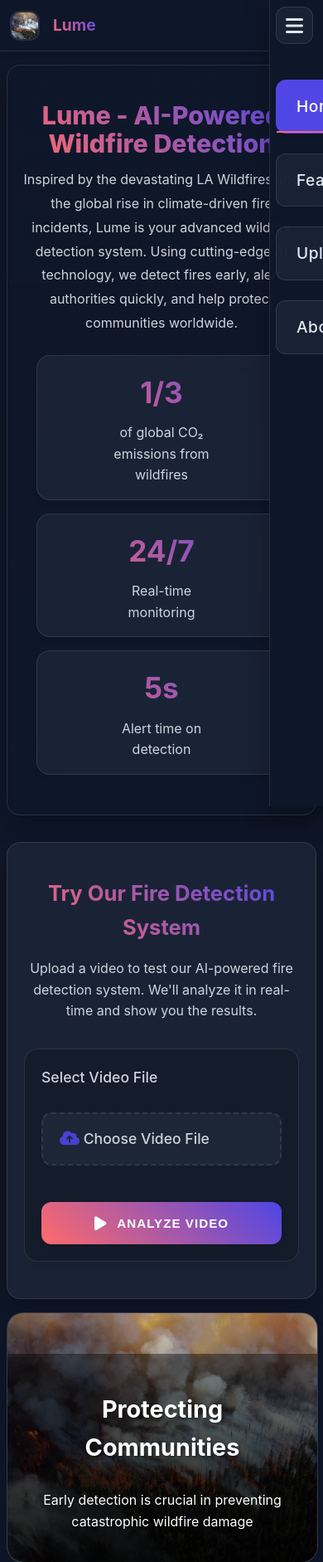
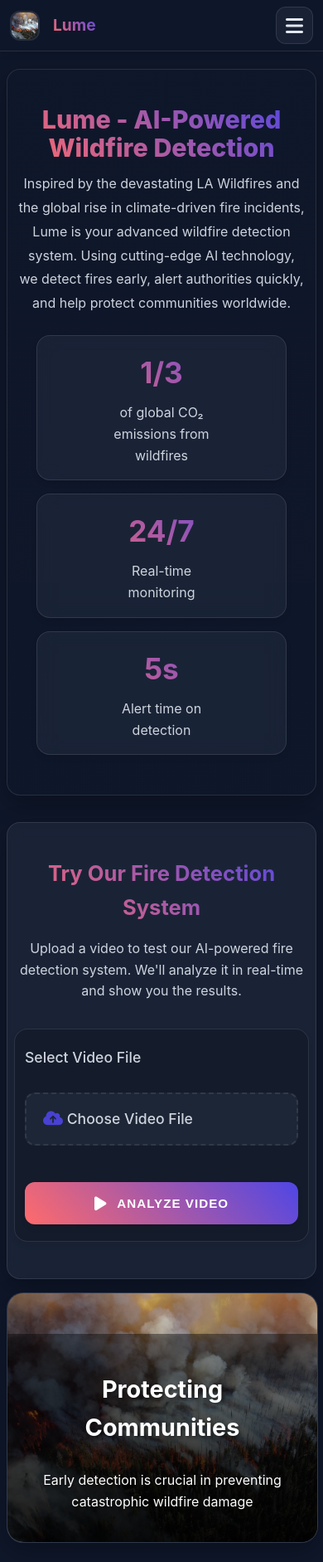
Before and after one commit to chaudharycoding/Lume, a Flask app: page / in a window 390 px wide. Shown: the top 1883 px of the page at 83% size. Run offline with Flask 3, Linux system fonts and the light colour scheme.

Commit message:
Fix critical mobile layout issues
Fixes:
- Prevent horizontal scrolling with overflow-x: hidden
- Add proper box-sizing: border-box to all mobile elements
- Fix navigation menu width (280px max, 85vw for small screens)
- Improve hero section spacing and navbar clearance
- Fix upload section padding and text cutoff issues
- Ensure all content stays within viewport boundaries
- Better responsive breakpoints for 768px and 480px screens
- Add word-wrap for long text to prevent overflow

Should resolve navigation overlap and text cutoff issues

```diff
--- a/templates/index.html
+++ b/templates/index.html
@@ -525,12 +525,16 @@
         @media (max-width: 768px) {
             .container {
                 padding: 0.75rem;
+                width: 100%;
+                box-sizing: border-box;
             }
 
             .hero {
-                padding: 2rem 1rem;
+                padding: 2rem 0.75rem;
                 margin-bottom: 2rem;
-                margin-top: 60px; /* Account for fixed navbar */
+                margin-top: 80px; /* Account for fixed navbar */
+                box-sizing: border-box;
+                width: 100%;
             }
 
             .hero h1 {
@@ -563,24 +567,33 @@
             }
 
             .upload-section {
-                padding: 1.5rem;
-                margin: 1.5rem auto;
+                padding: 1.5rem 0.75rem;
+                margin: 1.5rem 0;
+                box-sizing: border-box;
+                width: 100%;
             }
 
             .upload-section h2 {
                 font-size: 1.8rem;
                 margin-bottom: 1rem;
+                text-align: center;
+                padding: 0 0.5rem;
+                word-wrap: break-word;
             }
 
             .upload-section p {
                 font-size: 1rem;
                 margin-bottom: 2rem;
-                padding: 0;
+                padding: 0 0.5rem;
+                text-align: center;
+                line-height: 1.6;
             }
 
             .upload-form {
-                padding: 1.5rem;
+                padding: 1.5rem 1rem;
                 gap: 1.25rem;
+                box-sizing: border-box;
+                width: 100%;
             }
 
             .file-input-label {
@@ -948,18 +961,20 @@
             .nav-links {
                 position: fixed;
                 top: 0;
-                right: -300px;  /* Start off-screen */
-                width: 300px;
+                right: -100%;  /* Start off-screen */
+                width: 280px;
+                max-width: 85vw;
                 height: 100vh;
                 background: rgba(15, 23, 42, 0.98);
                 backdrop-filter: blur(10px);
-                padding: 6rem 2rem 2rem;
+                padding: 5rem 1.5rem 2rem;
                 flex-direction: column;
                 gap: 1.5rem;
                 transition: right 0.3s cubic-bezier(0.4, 0, 0.2, 1);
                 border-left: 1px solid var(--border-color);
                 box-shadow: var(--shadow-lg);
                 z-index: 1000;
+                box-sizing: border-box;
             }
 
             .nav-links.active {
@@ -1014,15 +1029,29 @@
             margin-top: 80px;
         }
 
+        /* Fix mobile viewport and prevent horizontal scrolling */
+        body {
+            overflow-x: hidden;
+        }
+
+        .container {
+            max-width: 100vw;
+            overflow-x: hidden;
+        }
+
         /* Additional mobile improvements */
         @media (max-width: 480px) {
             .container {
                 padding: 0.5rem;
+                width: 100%;
+                box-sizing: border-box;
             }
 
             .hero {
-                padding: 1.5rem 0.75rem;
-                margin-top: 70px;
+                padding: 1.5rem 0.5rem;
+                margin-top: 75px;
+                box-sizing: border-box;
+                width: 100%;
             }
 
             .hero h1 {
@@ -1054,16 +1083,25 @@
             }
 
             .upload-section {
-                padding: 1.25rem;
-                margin: 1rem auto;
+                padding: 1.25rem 0.5rem;
+                margin: 1rem 0;
+                box-sizing: border-box;
+                width: 100%;
             }
 
             .upload-section h2 {
                 font-size: 1.6rem;
+                padding: 0 0.25rem;
+            }
+
+            .upload-section p {
+                padding: 0 0.25rem;
             }
 
             .upload-form {
-                padding: 1.25rem;
+                padding: 1.25rem 0.75rem;
+                box-sizing: border-box;
+                width: 100%;
             }
 
             .file-input-label {
```
